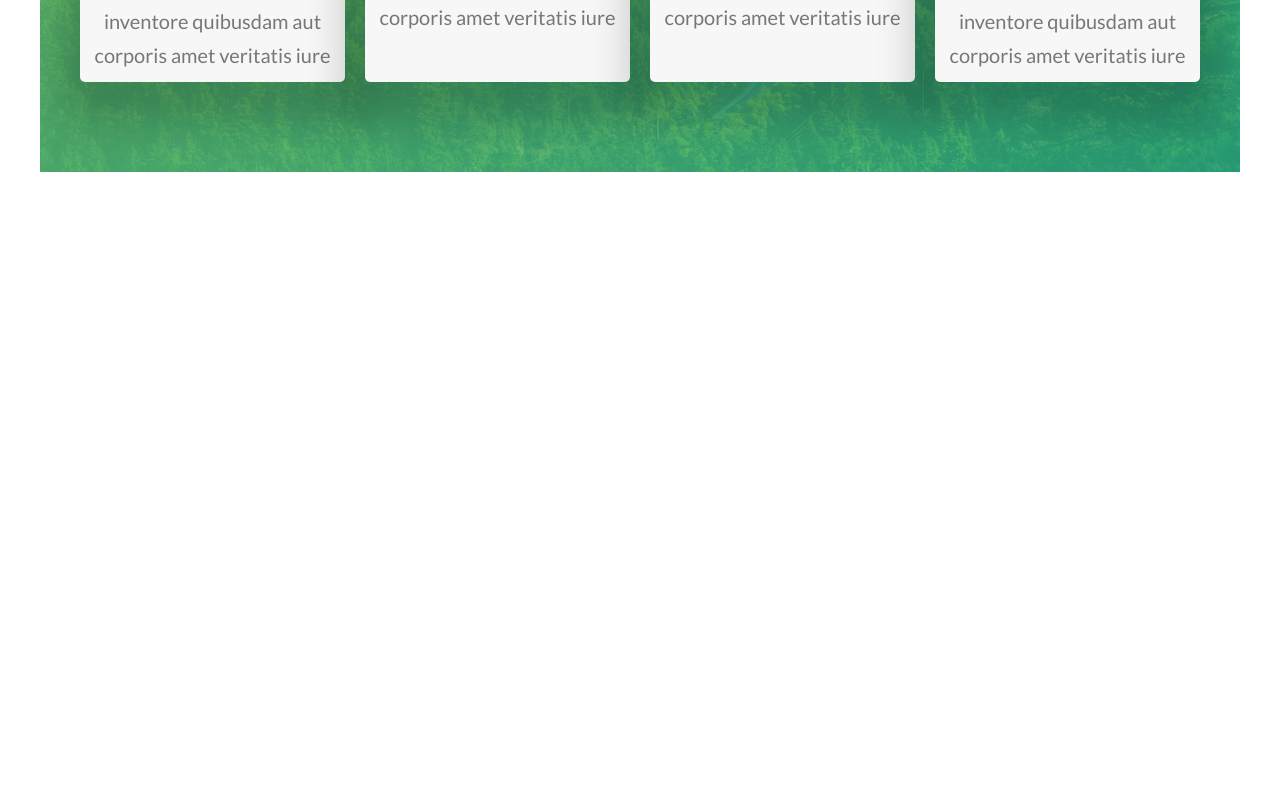
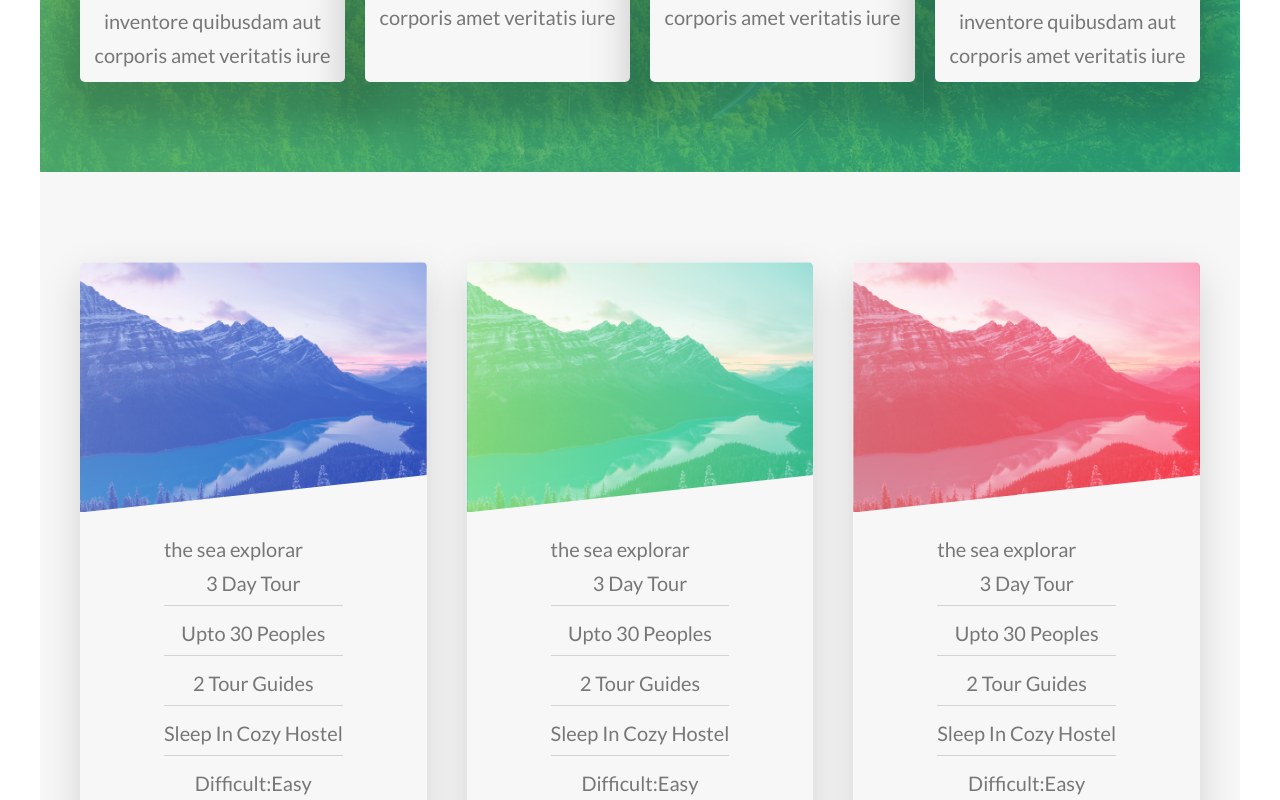
Before and after one commit to pranavmappoli/OutDoor, a React (Create React App) app: page / in a window 1280 px wide. Shown: the part 2000-2800 px from the top of the page. Before the commit the page ends 2172 px from the top, so only its background shows below. Built offline with nearby package versions, Linux system fonts and the light colour scheme.

Commit message:
4th sec 1

```diff
--- a/package.json
+++ b/package.json
@@ -1,6 +1,7 @@
 {
   "name": "outdoor",
   "version": "0.1.0",
+  "homepage": "https://pranavmappoli.github.io/OutDoor",
   "private": true,
   "dependencies": {
     "@testing-library/jest-dom": "^5.16.1",
@@ -13,6 +14,8 @@
     "web-vitals": "^2.1.4"
   },
   "scripts": {
+    "predeploy": "npm run build",
+    "deploy": "gh-pages -d build",
     "start": "react-scripts start",
     "build": "react-scripts build",
     "test": "react-scripts test",
@@ -35,5 +38,8 @@
       "last 1 firefox version",
       "last 1 safari version"
     ]
+  },
+  "devDependencies": {
+    "gh-pages": "^3.2.3"
   }
 }
--- a/src/app.css
+++ b/src/app.css
@@ -5,6 +5,7 @@
   --main--font-family: "Lato", sans-serif;
   --main--font-color: #777;
   --primary-color: #55c57a;
+  --box--shadow: 0 1.5rem 4rem rgba(0, 0, 0, 0.15);
   --heading--gradient: linear-gradient(
     to right,
     rgba(126, 213, 111, 0.8),
@@ -16,7 +17,6 @@
   padding: 0;
   margin: 0;
   box-sizing: border-box;
-  background-image: linear-gradient();
 }
 html {
   font-size: 62.5%;
--- /dev/null
+++ b/src/components/tour-box/TourBox.js
@@ -0,0 +1,50 @@
+import React from "react";
+import nat4 from "../../assets/img/nat-4.jpg";
+import "./tourBox.css";
+
+function TourBox(props) {
+  const listItems = props.tour__list.map((elem, i) => {
+    return (
+      <li className="tour__list-item" key={i}>
+        {elem}
+      </li>
+    );
+  });
+
+  const colorListCss = {
+    blue: `linear-gradient(to right,rgb(80, 105, 189),rgb(33, 67, 180))`,
+    green: `linear-gradient(to right,rgba(126, 213, 111),rgba(40, 180, 133))`,
+    red: `linear-gradient(to right, rgb(214, 93, 103),rgb(245, 50, 66))`,
+  };
+
+  return (
+    <div className="tour__container">
+      <div
+        className="tour__img "
+        style={{
+          backgroundImage: `${colorListCss[props.tour__color]},url(${
+            props.tour__img
+          })`,
+        }}
+      ></div>
+      <div className="tour__content ">
+        <span className="tour__heading">{props.tour__heading} </span>
+        <ul className="tour__list">{listItems}</ul>
+      </div>
+    </div>
+  );
+}
+TourBox.defaultProps = {
+  tour__img: nat4,
+  tour__color: "red",
+  tour__heading: "the sea explorar",
+  tour__list: [
+    "3 day tour",
+    "upto 30 peoples",
+    "2 tour guides",
+    "sleep in cozy hostel",
+    "difficult:easy",
+  ],
+  tour__price: 320,
+};
+export default TourBox;
--- /dev/null
+++ b/src/components/tour-box/tourBox.css
@@ -0,0 +1,36 @@
+.tour__container {
+  display: flex;
+  flex-direction: column;
+  gap: 2rem;
+  justify-items: center;
+  align-items: center;
+  padding-bottom: 4rem;
+  border-radius: 5px;
+  box-shadow: var(--box--shadow);
+  overflow: hidden;
+}
+
+.tour__img {
+  width: 100%;
+  height: 25rem;
+  background-size: cover;
+  background-position: top;
+  clip-path: polygon(0 0, 100% 0, 100% 85%, 0 100%);
+  background-blend-mode: screen;
+}
+.tour__list {
+  list-style: none;
+  display: flex;
+  flex-direction: column;
+  gap: 1rem;
+  justify-items: center;
+}
+.tour__list-item {
+  text-transform: capitalize;
+  padding-bottom: 0.5rem;
+  text-align: center;
+}
+.tour__list-item:not(:last-child) {
+  border-bottom: 1px solid rgba(68, 68, 68, 0.205);
+  max-width: 100%;
+}
--- a/src/routes/Index.js
+++ b/src/routes/Index.js
@@ -1,8 +1,9 @@
 import React from "react";
+import style from "./Index.module.css";
+import Header from "./Header/Header";
 import About from "./About/About";
 import Features from "./Features/Features";
-import Header from "./Header/Header";
-import style from "./Index.module.css";
+import Tours from "./Tours/Tours";
 
 function index() {
   return (
@@ -10,6 +11,7 @@ function index() {
       <Header />
       <About />
       <Features />
+      <Tours />
     </div>
   );
 }
--- /dev/null
+++ b/src/routes/Tours/Tours.js
@@ -0,0 +1,19 @@
+import React from "react";
+import "./tours.css";
+import TourBox from "../../components/tour-box/TourBox";
+
+function Tours() {
+  return (
+    <section>
+      <div className="container tours__container">
+        <div className="tours__grid">
+          <TourBox tour__color="blue" />
+          <TourBox tour__color="green" />
+          <TourBox tour__color="red" />
+        </div>
+      </div>
+    </section>
+  );
+}
+
+export default Tours;
--- /dev/null
+++ b/src/routes/Tours/tours.css
@@ -0,0 +1,8 @@
+.tours__grid {
+  display: grid;
+  grid-template-columns: repeat(3, 1fr);
+  gap: 4rem;
+}
+.tours__grid {
+  padding-bottom: 90rem;
+}
```
Also changed, not shown: 1 other file (tests, documents, lock files or other folders).
